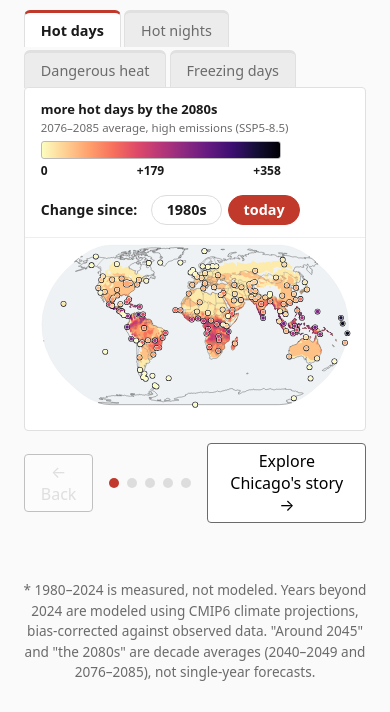
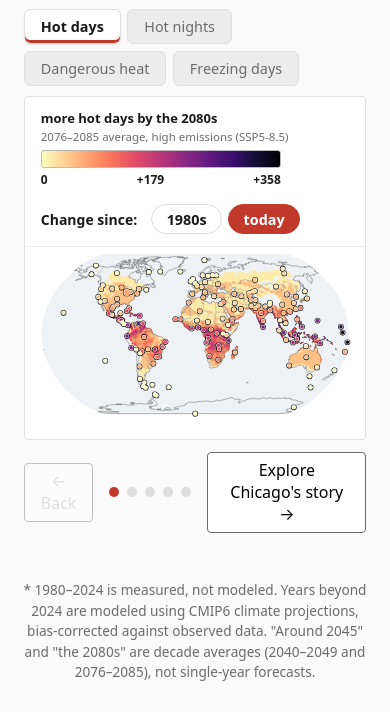
Before and after one commit to jgreen01/climate-you-lived-through-it, a website: page index.html in a window 390 px wide. Shown: the part 132-844 px from the top of the page. Drawn offline with Linux system fonts and the light colour scheme.

Commit message:
Restyle metric selector as a wrapping pill group
Replaces the tabs that were attached to the chart's top edge (which looked
disconnected once they wrapped to a second row on narrow screens) with a group
of segment buttons. It sits in one row on wide screens and wraps to a tidy grid
on narrow ones via flex-wrap, with no media query. The active metric keeps its
color cue as a 3px accent underline (set via a --metric-accent custom property;
inset shadow so selection causes no layout shift).

```diff
--- a/css/style.css
+++ b/css/style.css
@@ -176,24 +176,25 @@ footer #attribution { max-width: 40rem; text-align: center; line-height: 1.5; }
 .end-title { font-size: 13px; font-weight: 700; }
 .end-sub { font-size: 11px; fill: var(--muted); }
 
-/* metric selector bar: real tabs, attached to the top edge of the chart box */
+/* metric selector: a group of segment buttons above the chart. Wraps to more
+   rows on narrow screens (flex-wrap, no media query); each button reads the
+   same whether it is on the first row or a wrapped one. */
 #metric-bar {
-  display: flex; gap: 0.2rem; flex-wrap: wrap;
-  margin: 0.5rem 0 0;
-  position: relative;
+  display: flex; flex-wrap: wrap; gap: 0.4rem;
+  margin: 0.5rem 0 0.6rem;
 }
 .metric-btn {
-  font: inherit; font-size: 0.9rem; padding: 0.5rem 1rem 0.45rem; cursor: pointer;
+  font: inherit; font-size: 0.9rem; padding: 0.45rem 1rem; cursor: pointer;
   background: #ececec; color: var(--muted);
-  border: 1px solid #e0e0e0; border-bottom: none; border-top-width: 3px;
-  border-radius: 6px 6px 0 0;
-  position: relative;
-  top: 1px; /* sit flush on the chart box's top border */
+  border: 1px solid #e0e0e0; border-radius: 6px;
 }
-.metric-btn:hover { background: #f5f5f5; }
+.metric-btn:hover { background: #e2e2e2; color: var(--fg); }
 .metric-active {
   background: #fff; color: var(--fg); font-weight: 700;
-  z-index: 1;
+  /* 3px accent underline (color set inline per metric) keeps the color cue the
+     old tabs had; inset shadow avoids any layout shift on selection. */
+  box-shadow: inset 0 -3px 0 var(--metric-accent, var(--accent)),
+              0 1px 2px rgba(0, 0, 0, 0.08);
 }
 
 /* map hover tooltip: follows the cursor over a city dot */
--- a/js/script.js
+++ b/js/script.js
@@ -714,8 +714,8 @@ function buildMetricBar() {
     .join("button")
     .attr("type", "button")
     .attr("class", (m) => `metric-btn${m === state.metric ? " metric-active" : ""}`)
-    .style("border-top-color", (m) =>
-      m === state.metric ? METRIC_META[m].accent : "#e0e0e0"
+    .style("--metric-accent", (m) =>
+      m === state.metric ? METRIC_META[m].accent : null
     )
     .text((m) => METRIC_META[m].label)
     .on("click", (event, m) => {
```
